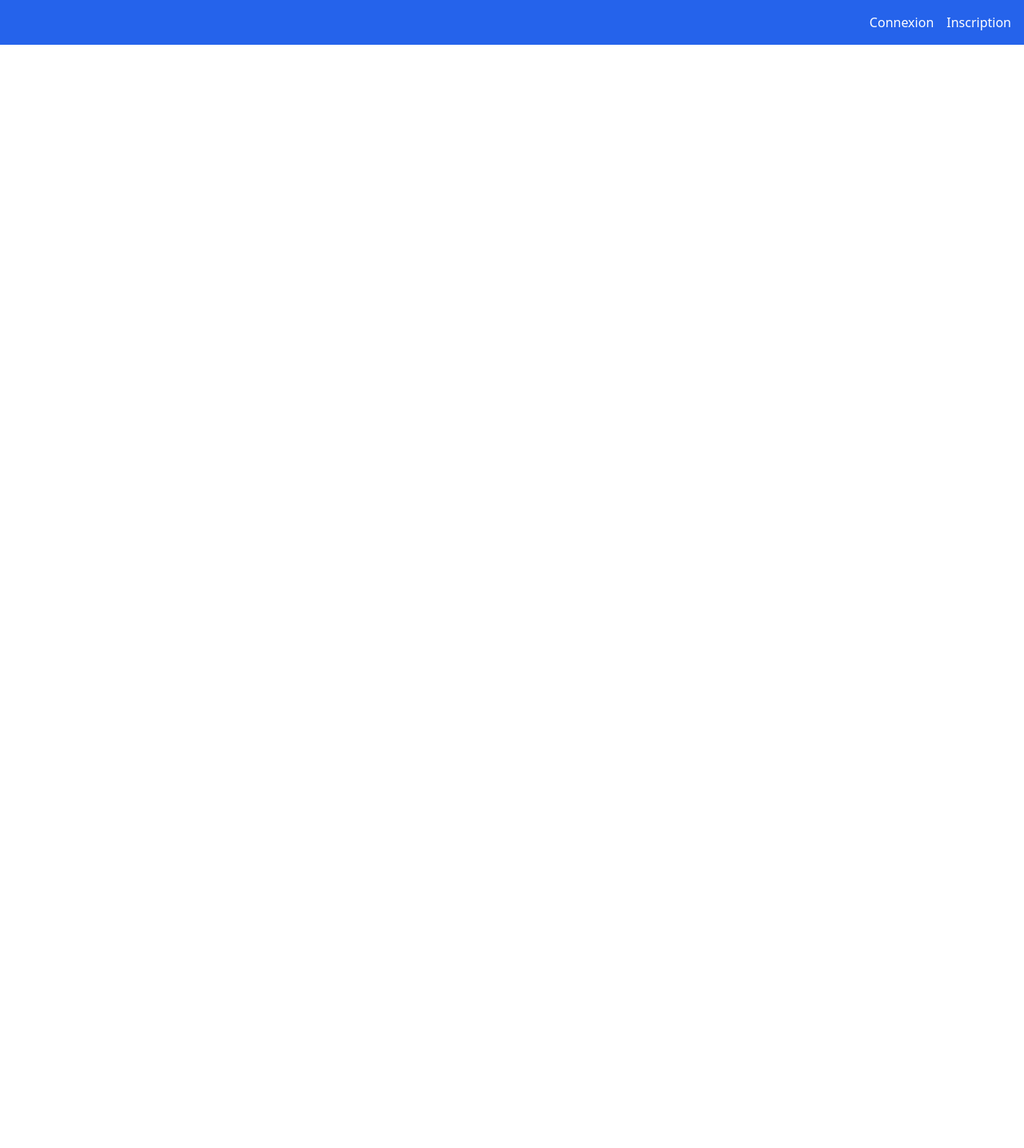
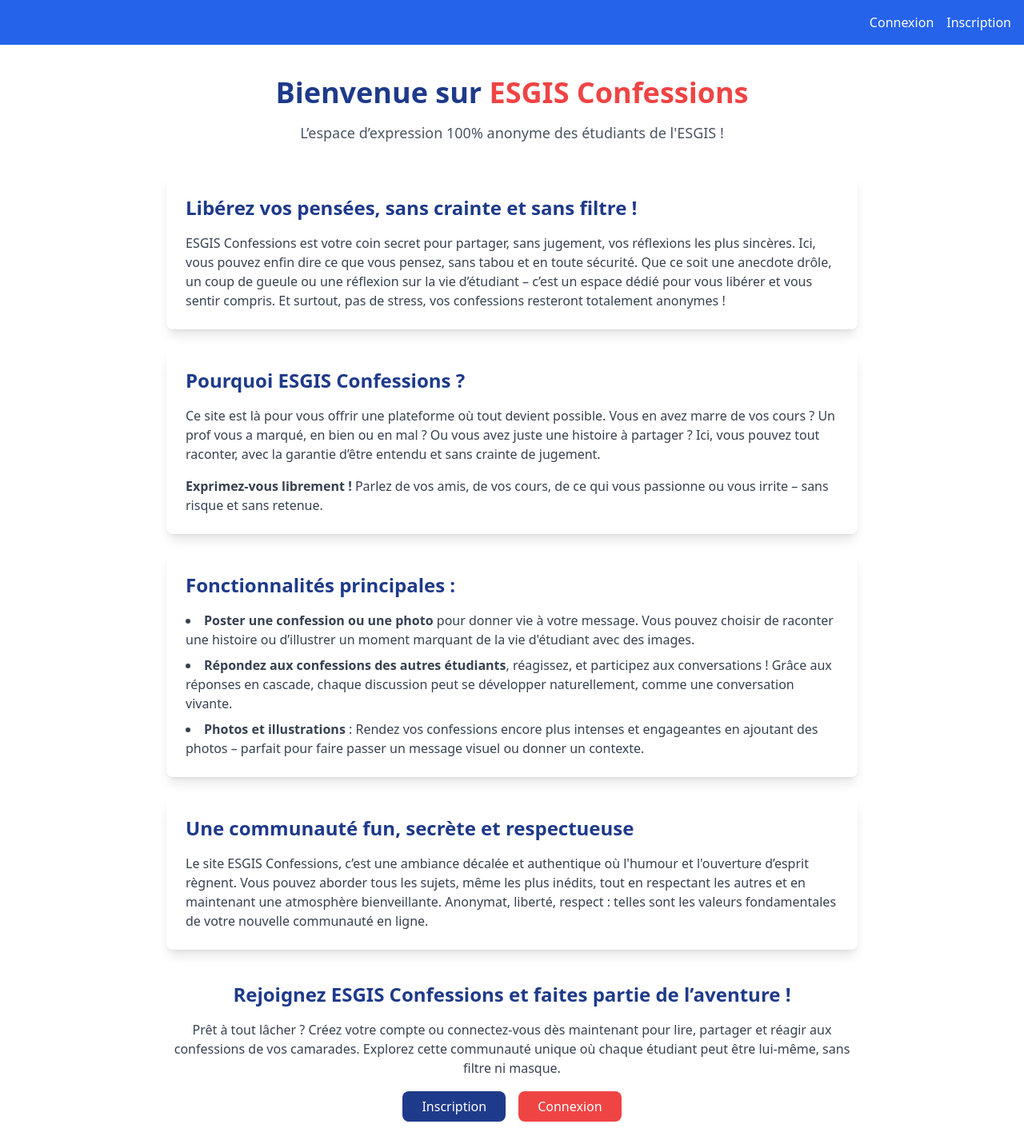
Before and after one commit to Bovisaloukou/Frontend-SocialApp, a React (Create React App) app: page / in a window 1280 px wide. Shown: the whole page at 80% size. Before the commit the page ends 800 px from the top, so only its background shows below. Built offline with nearby package versions, Linux system fonts and the light colour scheme.

Commit message:
Ajout de la page d'acceuil

```diff
--- a/src/App.js
+++ b/src/App.js
@@ -2,6 +2,7 @@
 import React from 'react';
 import { BrowserRouter as Router, Route, Routes } from 'react-router-dom';
 import Navbar from './components/Navbar';
+import HomePage from './components/HomePage';
 import Login from './components/Login';
 import Register from './components/Register';
 import EventsList from './components/EventsList';
@@ -15,6 +16,7 @@
     <Router>
       <Navbar />
       <Routes>
+        <Route path="/" element={<HomePage />} />
         <Route path="/login" element={<Login />} />
         <Route path="/register" element={<Register />} />
         <Route path="/events" element={<EventsList />} />
--- /dev/null
+++ b/src/components/HomePage.js
@@ -0,0 +1,67 @@
+import React from 'react';
+import { Link } from 'react-router-dom';
+
+const HomePage = () => {
+    return (
+        <div className="max-w-4xl mx-auto px-4 py-10">
+            <header className="text-center mb-10">
+                <h1 className="text-4xl font-bold text-blue-900">
+                    Bienvenue sur <span className="text-red-500">ESGIS Confessions</span>
+                </h1>
+                <p className="text-lg text-gray-600 mt-4">
+                    L’espace d’expression 100% anonyme des étudiants de l'ESGIS !
+                </p>
+            </header>
+
+            <section className="bg-white p-6 rounded-lg shadow-lg mb-6">
+                <h2 className="text-2xl font-semibold text-blue-900 mb-4">Libérez vos pensées, sans crainte et sans filtre !</h2>
+                <p className="text-gray-700">
+                    ESGIS Confessions est votre coin secret pour partager, sans jugement, vos réflexions les plus sincères. Ici, vous pouvez enfin dire ce que vous pensez, sans tabou et en toute sécurité. Que ce soit une anecdote drôle, un coup de gueule ou une réflexion sur la vie d’étudiant – c’est un espace dédié pour vous libérer et vous sentir compris. Et surtout, pas de stress, vos confessions resteront totalement anonymes !
+                </p>
+            </section>
+
+            <section className="bg-white p-6 rounded-lg shadow-lg mb-6">
+                <h2 className="text-2xl font-semibold text-blue-900 mb-4">Pourquoi ESGIS Confessions ?</h2>
+                <p className="text-gray-700">
+                    Ce site est là pour vous offrir une plateforme où tout devient possible. Vous en avez marre de vos cours ? Un prof vous a marqué, en bien ou en mal ? Ou vous avez juste une histoire à partager ? Ici, vous pouvez tout raconter, avec la garantie d’être entendu et sans crainte de jugement.
+                </p>
+                <p className="text-gray-700 mt-4">
+                    <strong>Exprimez-vous librement !</strong> Parlez de vos amis, de vos cours, de ce qui vous passionne ou vous irrite – sans risque et sans retenue.
+                </p>
+            </section>
+
+            <section className="bg-white p-6 rounded-lg shadow-lg mb-6">
+                <h2 className="text-2xl font-semibold text-blue-900 mb-4">Fonctionnalités principales :</h2>
+                <ul className="list-disc list-inside space-y-2 text-gray-700">
+                    <li><strong>Poster une confession ou une photo</strong> pour donner vie à votre message. Vous pouvez choisir de raconter une histoire ou d’illustrer un moment marquant de la vie d'étudiant avec des images.</li>
+                    <li><strong>Répondez aux confessions des autres étudiants</strong>, réagissez, et participez aux conversations ! Grâce aux réponses en cascade, chaque discussion peut se développer naturellement, comme une conversation vivante.</li>
+                    <li><strong>Photos et illustrations</strong> : Rendez vos confessions encore plus intenses et engageantes en ajoutant des photos – parfait pour faire passer un message visuel ou donner un contexte.</li>
+                </ul>
+            </section>
+
+            <section className="bg-white p-6 rounded-lg shadow-lg mb-6">
+                <h2 className="text-2xl font-semibold text-blue-900 mb-4">Une communauté fun, secrète et respectueuse</h2>
+                <p className="text-gray-700">
+                    Le site ESGIS Confessions, c’est une ambiance décalée et authentique où l'humour et l'ouverture d’esprit règnent. Vous pouvez aborder tous les sujets, même les plus inédits, tout en respectant les autres et en maintenant une atmosphère bienveillante. Anonymat, liberté, respect : telles sont les valeurs fondamentales de votre nouvelle communauté en ligne.
+                </p>
+            </section>
+
+            <section className="text-center mt-10">
+                <h2 className="text-2xl font-semibold text-blue-900 mb-4">Rejoignez ESGIS Confessions et faites partie de l’aventure !</h2>
+                <p className="text-gray-700 mb-6">
+                    Prêt à tout lâcher ? Créez votre compte ou connectez-vous dès maintenant pour lire, partager et réagir aux confessions de vos camarades. Explorez cette communauté unique où chaque étudiant peut être lui-même, sans filtre ni masque.
+                </p>
+                <div className="space-x-4">
+                    <Link to="/signup" className="px-6 py-2 bg-blue-900 text-white rounded-lg hover:bg-red-500 transition-colors">
+                        Inscription
+                    </Link>
+                    <Link to="/login" className="px-6 py-2 bg-red-500 text-white rounded-lg hover:bg-blue-900 transition-colors">
+                        Connexion
+                    </Link>
+                </div>
+            </section>
+        </div>
+    );
+};
+
+export default HomePage;
```
